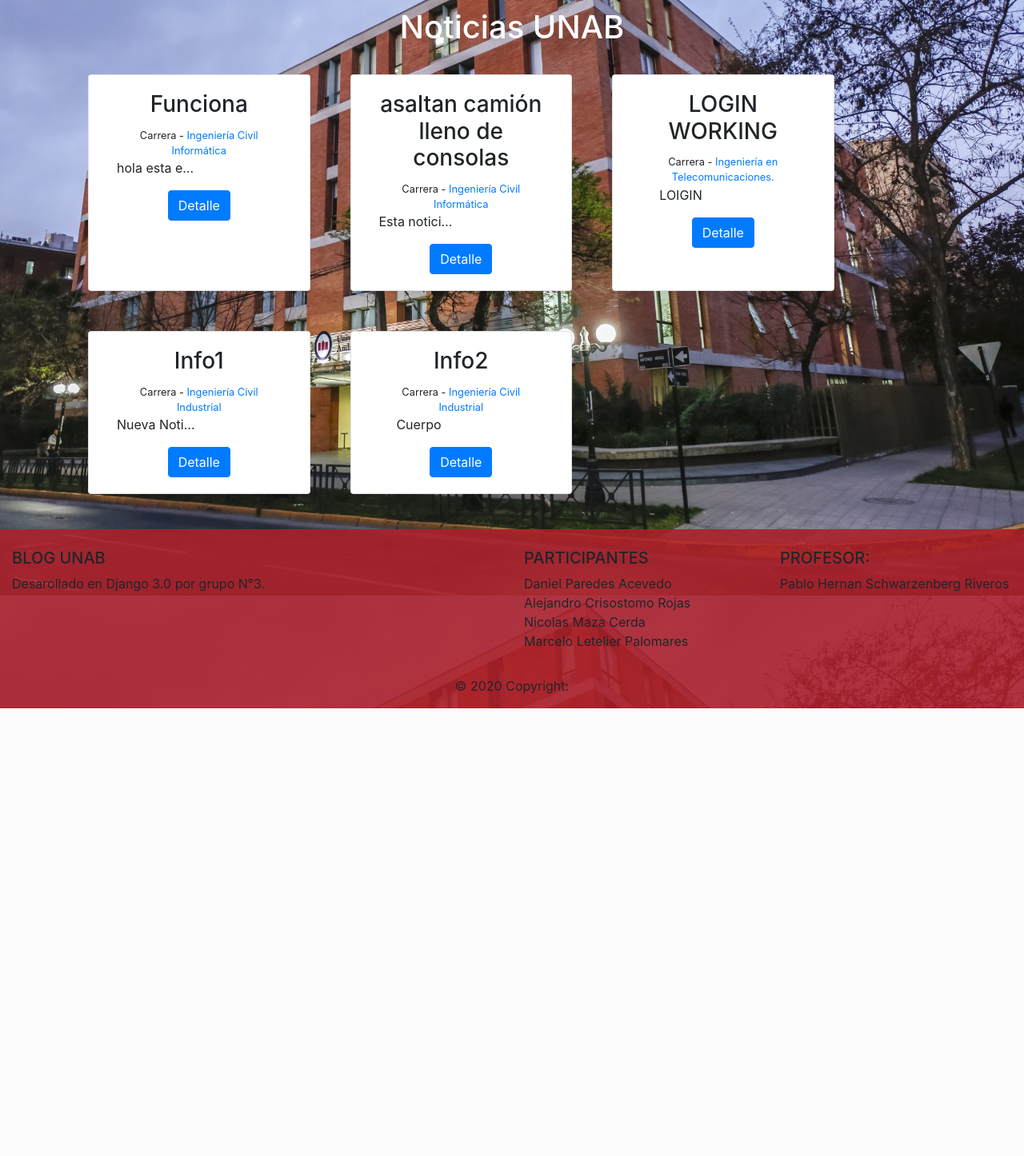
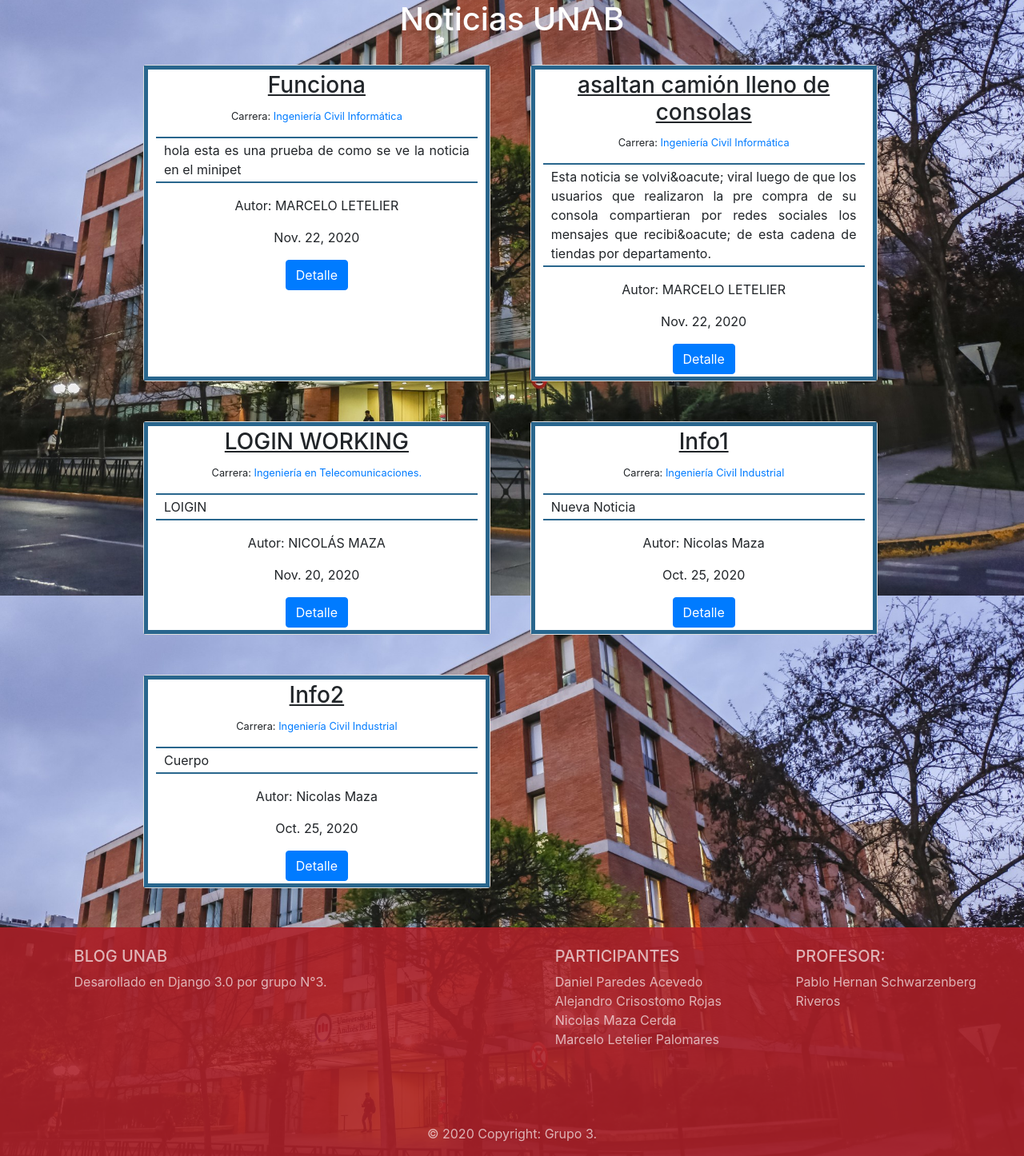
Before and after one commit to Danielacvd/ICF232_202010_GRUPO3-sw2, a Django app: page / in a window 1280 px wide; the page is wider, and only the part inside the window is pictured. Shown: the part 108-1554 px from the top of that part at 80% size. Before the commit the page ends 994 px from the top of that part, so only its background shows below. Run offline with Django 3.2, Linux system fonts and the light colour scheme; a user stored in the database is signed in; data comes from the database, SQL or seed files in the repository; both versions use the stored data as it was after the commit; some libraries are stand-ins or nearby versions.

Commit message:
css update
cambio diseño

```diff
--- a/NoticiasUnab/Blog/static/css/style.css
+++ b/NoticiasUnab/Blog/static/css/style.css
@@ -79,7 +79,7 @@
     width: 49%;
 }
 .nav-link{
-    color: gray !important;
+    color: rgb(129, 127, 127) !important;
     position: relative;
     left: 1000px;
 
@@ -95,6 +95,7 @@
 
 .separa{
     margin: 25px;
+    padding: 0;
 }
 
 /* .separabody{
@@ -103,10 +104,6 @@
     padding: 160px;
 } */
 
-.center{
-    text-align: center;
-    margin-top: 10px;
-}
 
 .del{
     color: black;
@@ -139,3 +136,44 @@
   {
       background-color: rgba(255, 255, 255, 0.877);
   }
+
+  .card-text{
+    text-align: justify !important;
+    padding: 3px 10px;
+  border-top: rgba(12, 81, 126, 0.877) 2px solid;
+  border-bottom: rgba(12, 81, 126, 0.877) 2px solid;
+}
+  .card-fecha{
+      text-align: center;
+  }
+  .card-title{
+      text-align: center;
+      text-decoration: underline;
+
+  }
+  .card-carrera{
+      text-align: center;
+  }
+ .card-autor{
+     text-align: center;
+ }
+ .card-body{
+    padding: 3px 10px;
+  border: rgba(12, 81, 126, 0.877) 5px solid;
+ }
+ .ajustin{
+     width: 100%;
+     text-align: center;
+     position: relative;
+     bottom: 0px;
+ }
+ .TituleUNAB{
+     text-align: center;
+ }
+ .row{
+     margin-left: 5%;
+     margin-bottom: 5%;
+ }
+.color-footer{
+    color: rgba(255, 255, 255, 0.658) ;
+}
--- a/NoticiasUnab/Blog/templates/footer.html
+++ b/NoticiasUnab/Blog/templates/footer.html
@@ -13,13 +13,12 @@
 </footer> -->
 
 <footer class="page-footer font-small blue pt-4" style="background-color: rgba(173, 31, 40, 0.877);">
-
+<div class= "color-footer">
     <!-- Footer Links -->
     <div class="container-fluid text-center text-md-left">
 
       <!-- Grid row -->
       <div class="row">
-
         <!-- Grid column -->
         <div class="col-md-6 mt-md-0 mt-3">
 
@@ -79,7 +78,8 @@
     <!-- Footer Links -->
 
     <!-- Copyright -->
-    <div class="footer-copyright text-center py-3">© 2020 Copyright:
+    <div class="footer-copyright text-center py-3">© 2020 Copyright: Grupo 3.
+    </div>
       <a href="https://mdbootstrap.com/%22%3E MDBootstrap.com</a>
     </div>
     <!-- Copyright -->
--- a/NoticiasUnab/Blog/templates/home.html
+++ b/NoticiasUnab/Blog/templates/home.html
@@ -2,21 +2,24 @@
 {% block content %}
 
 <div class="container">
-    <h1 class="center">Noticias UNAB</h1>
+    <div class = "TituleUNAB"><h1 class="center">Noticias UNAB</h1>
+    </div>
     <div class="container center">
         <div class="row">
         {% for blog in object_list %}
-            <div class="col-3 card separa">
+            <div class="col-5 card separa">
                 <div class="card-body">
                     <h3 class="card-title" >{{blog.titulo}}</h3>
-                    <small >Carrera - <a href="{% url 'carreras' blog.carrera %}">{{blog.carrera}}</a> </small>
-                    <p class="card-text text">{{ blog.cuerpo|striptags }}</p>
-                    <a href="{% url 'blog_detalle' blog.pk %}" class="card-link btn btn-primary">Detalle</a>
+                    <p class ="card-carrera" ><small>Carrera: <a href="{% url 'carreras' blog.carrera %}">{{blog.carrera}}</a></small></p>
+                    <p class="card-text">{{ blog.cuerpo|striptags}}</p>
+                    <p class="card-autor">Autor: {{blog.autor_id.first_name}} {{blog.autor_id.last_name}}</p>
+                    <p class="card-fecha">{{ blog.fecha }}</p>
+                    <div class= "ajustin"><a href="{% url 'blog_detalle' blog.pk %}" class="card-link btn btn-primary">Detalle</a>
+                    </div>
                 </div>
             </div>
         {% endfor %}
         </div>
     </div>
-
 </div>
 {% endblock %}
```
Also changed, not shown: NoticiasUnab/db.sqlite3.
